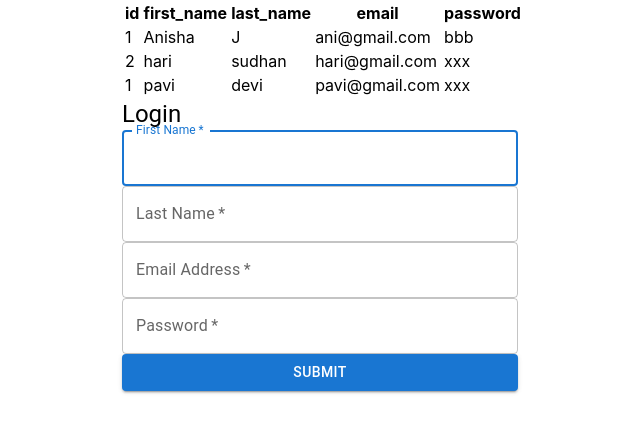
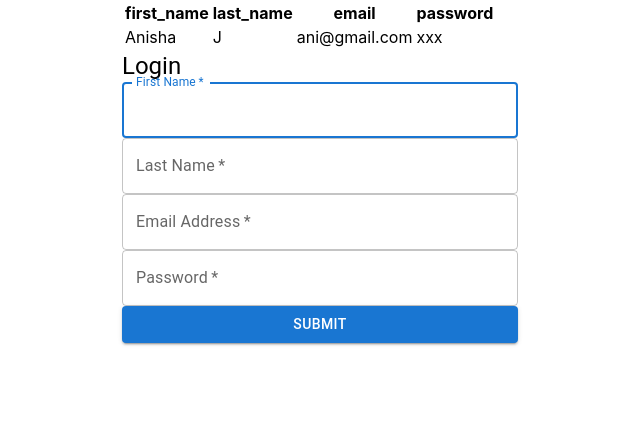
Before and after one commit to anisham-cd/samplereact, a React (Create React App) app: page / in a window 1280 px wide. Shown: the top 432 px of the page, without its empty margins (320-960 px from the left). Built offline with nearby package versions, Linux system fonts and the light colour scheme.

Commit message:
read write

```diff
--- a/src/App.js
+++ b/src/App.js
@@ -5,47 +5,62 @@ import Box from '@mui/material/Box';
 import Typography from '@mui/material/Typography';
 import Container from '@mui/material/Container';
 // import  Components  from './components/table';
+// import fs,{writeFile} from 'fs';
 import Table from './components/table';
-// import Login from './components/login';
-
+import JsonData from '../src/login.json';
+import fs,{writeFile} from 'fs';
 
 
 export default function Submit() {
+
   const handleSubmit = (event) => {
     event.preventDefault();
     const data = new FormData(event.currentTarget);
-     console.log({
-      firstName:data.get ('firstName'),
-      lastName:data.get('lastName'),
+    let dataValue = {
+      firstName: data.get('firstName'),
+      lastName: data.get('lastName'),
       email: data.get('email'),
       password: data.get('password'),
+    };
+    console.log("the data-->", dataValue)
 
-});
+    let result = JSON.stringify(dataValue, null, 2)
+    console.log(result)
+    writeData(result);
+     console.log( "Json file",JsonData );
+     console.log("result",result);
+  };
+function writeData(result){
+    fs.writeFile("../src/login.json",result,(err)=>{
+    if(err) throw err;
+   })
+  //  writeFile()
 
-};
+}
+// writeFile()
   return (
 
     <Container component="main" maxWidth="xs">
-      <Table/>
-
-
+      <Table />
       <Typography component="h1" variant="h5">
         Login
       </Typography>
-     <Box component="form"  onSubmit={handleSubmit} >
+      <Box component="form" onSubmit={handleSubmit} >
+
         <TextField
           name="firstName"
           required
           fullWidth
           id="firstName"
           label="First Name"
-       autoFocus/>
+          autoFocus />
+
         <TextField
           required
           fullWidth
           id="lastName"
           label="Last Name"
-       name="lastName"/>
+          name="lastName" />
         <TextField
           required
           fullWidth
@@ -67,8 +82,7 @@ const handleSubmit = (event) => {
         <Button
           type="submit"
           fullWidth
-variant="contained"
->
+          variant="contained">
           Submit
         </Button>
       </Box>
@@ -76,5 +90,4 @@ Submit
 
 
   );
-
   }
--- a/src/components/table.js
+++ b/src/components/table.js
@@ -1,70 +1,26 @@
-// import { TableContainer,TableHead,TableBody,TableRow,Paper, TableCell } from '@mui/material';
 
-// import React from 'react'
-// import login from './login/login.json';
+import React from 'react';
+import JsonData from '../login.json';
 
-// function Table() {
-
-//   return (
-//   <TableContainer component={Paper} sx={{maxHeight:'300px'}}>
-//       <login>
-//      <TableHead>
-
-//      <TableRow>
-//             <TableCell>id</TableCell>
-//             <TableCell>firstName</TableCell>
-//             <TableCell>lastName</TableCell>
-//             <TableCell>email</TableCell>
-//             <TableCell>password</TableCell>
-//         </TableRow>
-//        </TableHead>
-//         <TableBody>
-//         {login.map((row)=>(
-//             <TableRow key={row.id} >
-
-//              <TableCell>id</TableCell>
-//              <TableCell> first_name</TableCell>
-//              <TableCell>last_name</TableCell>
-//              <TableCell>email</TableCell>
-//              <TableCell>password</TableCell>
-//             </TableRow>
-//         ))}
-
-//         </TableBody>
-//         </login>
-
-// </TableContainer>
-
-//   )
-// }
-
-
-// // export default Table
-
-
-import React from 'react'
-import JsonData from '../login.json';
 function JsonDataDisplay(){
    const DisplayData=JsonData.map(
         (info)=>{
             return(
                 <tr>
-                    <td>{info.id}</td>
                     <td>{info.first_name}</td>
                     <td>{info.last_name}</td>
                     <td>{info.email}</td>
                     <td>{info.password}</td>
-                </tr>
-            )
-        }
-    )
+                </tr> )
+
+  } )
 
   return(
         <div>
             <table class="table table-striped">
                 <thead>
                     <tr>
-                    <th>id</th>
+
                     <th>first_name</th>
                     <th>last_name</th>
                     <th>email</th>
@@ -74,12 +30,14 @@ import JsonData from '../login.json';
                 <tbody>
                  {DisplayData}
 
-
                    </tbody>
                     </table>
+                     </div>
 
-     </div>
  )
+
+ // fs.writeFileSync(JsonData.resolve(__dirname, './src/login.json'), JSON.stringify(result));
+
   }
 
-export default JsonDataDisplay;
+export default JsonDataDisplay ;
--- a/src/login.json
+++ b/src/login.json
@@ -1,26 +1,10 @@
 [
     {
+    "first_name":"Anisha",
+    "last_name":"J",
+    "email":"ani@gmail.com",
+    "password":"xxx"
 
-            "id":1,
-            "first_name":"Anisha",
-            "last_name":"J",
-            "email":"ani@gmail.com",
-            "password":"bbb"
-    } ,
-    {
 
-        "id":2,
-        "first_name":"hari",
-        "last_name":"sudhan",
-        "email":"hari@gmail.com",
-        "password":"xxx"
-    }  ,
-    {
-
-    "id":1,
-    "first_name":"pavi",
-    "last_name":"devi",
-    "email":"pavi@gmail.com",
-    "password":"xxx"
-     }
+    }
 ]
```
Also changed, not shown: package.json (+11 -0 lines), 1 other file (tests, documents, lock files or other folders). Lines whose indentation alone changed are shown as unchanged.
